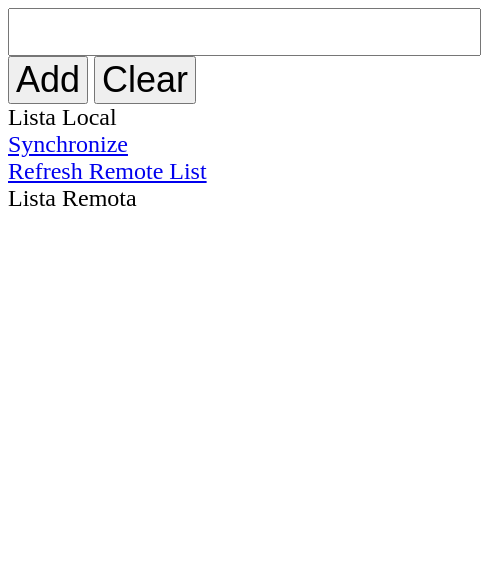
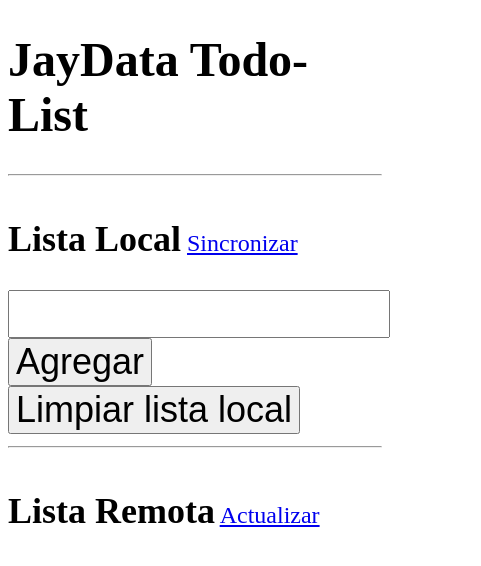
Before and after one commit to C-NET/JayData-TodoList, a plain HTML site: page index.html in a window 390 px wide. Shown: the whole page, 481 px wide, since content can reach past the window. Drawn offline with Linux system fonts and the light colour scheme; some packages are replaced by stand-ins of ours.

Commit message:
Cambio en UI

```diff
--- a/index.html
+++ b/index.html
@@ -37,8 +37,6 @@
     <script type="text/javascript" src="js/jquery.tmpl.min.js"></script>
     <script type="text/javascript" src="js/datajs-1.0.3.js"></script>
     <script type="text/javascript" src="js/jaydata.js"></script>
-    <!--    <script type="text/javascript" src="jaydataproviders/SqLiteProvider.js"></script>
-    <script type="text/javascript" src="jaydataproviders/oDataProvider.js"></script>-->
     <script type="text/javascript" src="js/todo.js"></script>
 
     <script id="todoEntryTemplate" type="text/html">
@@ -67,30 +65,24 @@
 
 </head>
 <body>
-
+    <h1>JayData Todo-List</h1>
+    <div id="message"></div>
+    <hr />
     <div>
-        <input id="txtNew" type="text" class="reset-m" />
-        <button id="btnAdd" class="btn btn-small">Add</button>
-        <button id="btnClear" class="btn btn-small">Clear</button>
+        <h2 style="display: inline-block">Lista Local</h2>
+        <a href="#" id="sync">Sincronizar</a>
     </div>
-    <div id="message"></div>
-    <div>Lista Local</div>
+    <div>
+        <input id="txtNew" type="text" class="reset-m" style="width: 100%;" />
+        <button id="btnAdd" class="btn btn-small">Agregar</button>
+        <button id="btnClear" class="btn btn-small">Limpiar lista local</button>
+    </div>
     <div id="todoList"></div>
-    <div><a href="#" id="sync">Synchronize</a></div>
-    <div><a href="#" id="refresh">Refresh Remote List</a></div>
-    <div>Lista Remota</div>
+    <hr />
+    <div>
+        <h2 style="display: inline-block">Lista Remota</h2>
+        <a href="#" id="refresh">Actualizar</a>
+    </div>
     <div id="remoteList"></div>
-    <!-- <div class="app">
-            <h1>Apache Cordova</h1>
-            <div id="deviceready" class="blink">
-                <p class="event listening">Connecting to Device</p>
-                <p class="event received">Device is Ready</p>
-            </div>
-        </div>-->
-    <!--<script type="text/javascript" src="cordova.js"></script>-->
-    <!-- <script type="text/javascript" src="js/index.js"></script>
-    <script type="text/javascript">
-        app.initialize();
-    </script>-->
 </body>
 </html>
```
